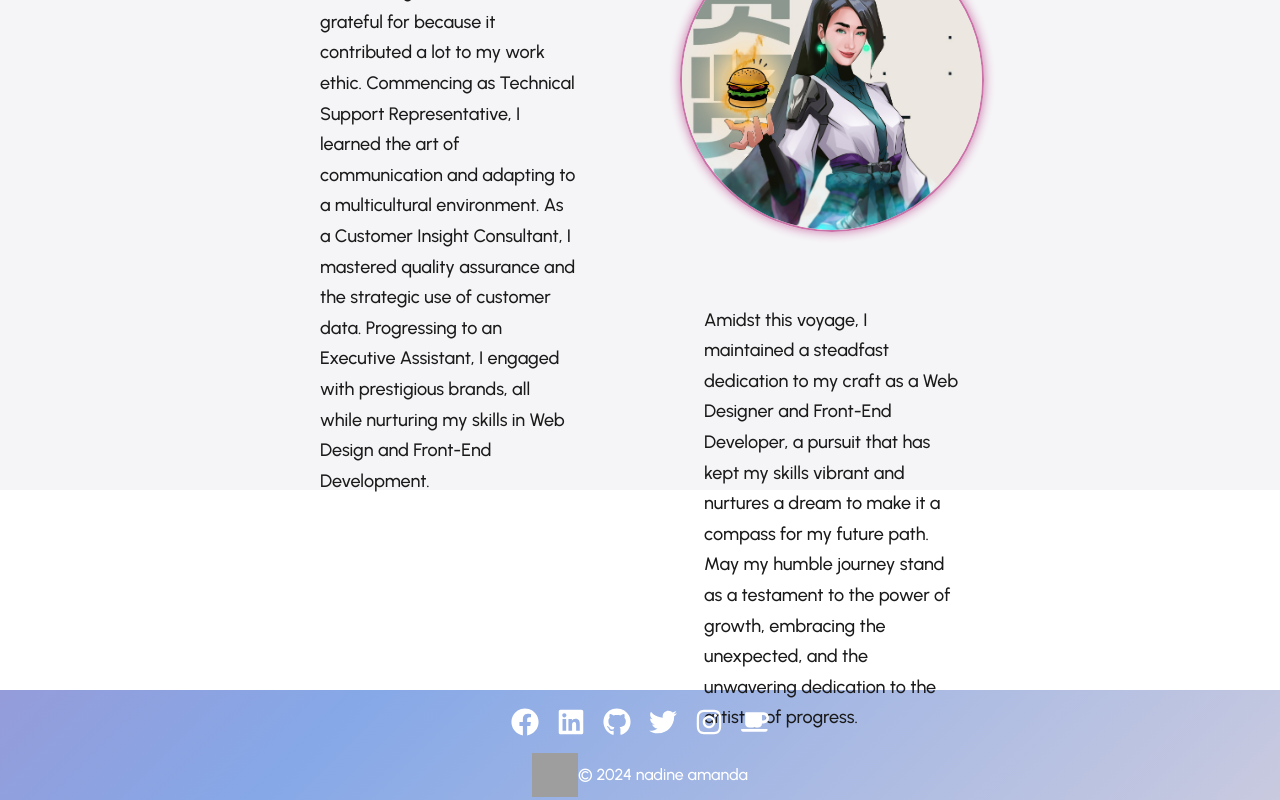
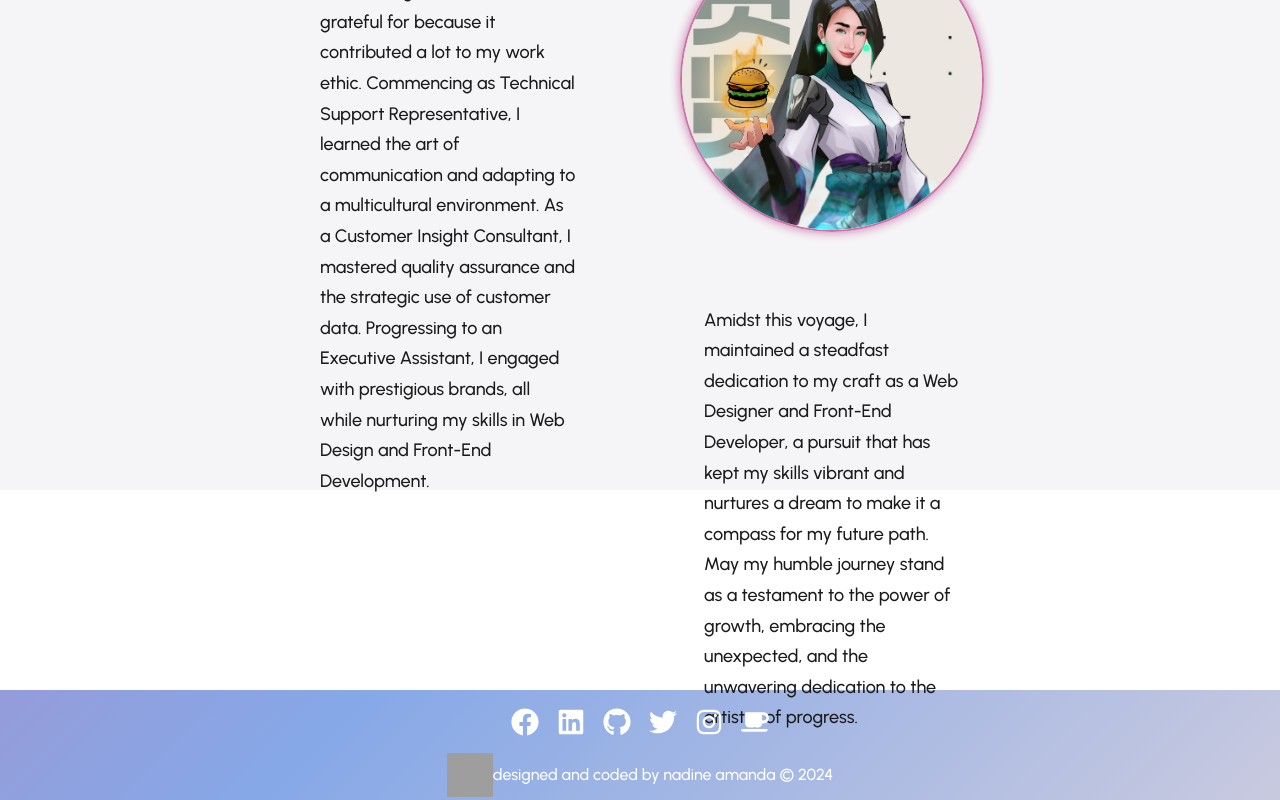
Before and after one commit to nadin3amanda/nadine-portfolio, a React (Create React App) app: page /about in a window 1280 px wide. Shown: the part 1064-1864 px from the top of the page. Built offline with nearby package versions, Linux system fonts and the light colour scheme; grey boxes are pictures that could not be loaded; a web font is replaced by a local one.

Commit message:
updates footer text

```diff
--- a/src/components/Footer.js
+++ b/src/components/Footer.js
@@ -41,7 +41,7 @@ function Footer() {
           width="46px"
           height="44px"
         />
-        <p> &copy; 2024 nadine amanda</p>
+        <p>designed and coded by nadine amanda &copy; 2024</p>
       </div>
     </div>
   );
```
